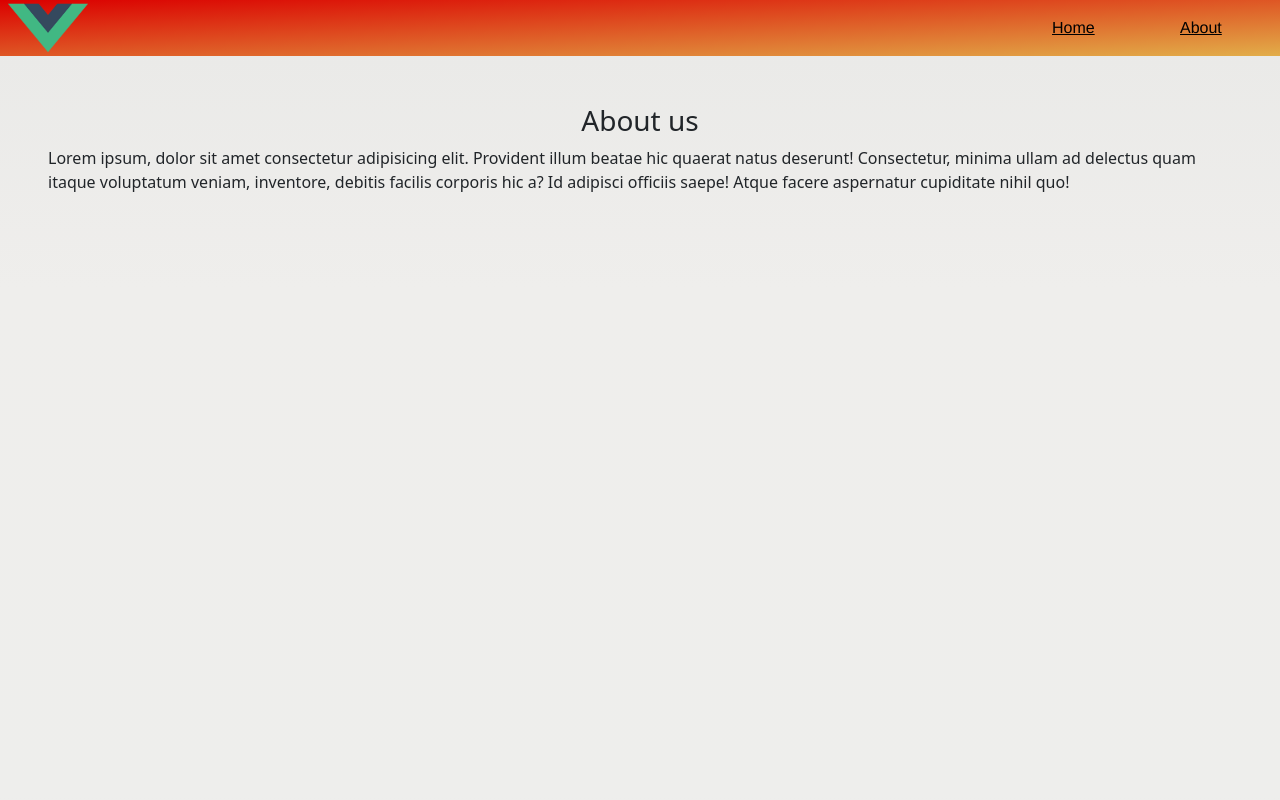
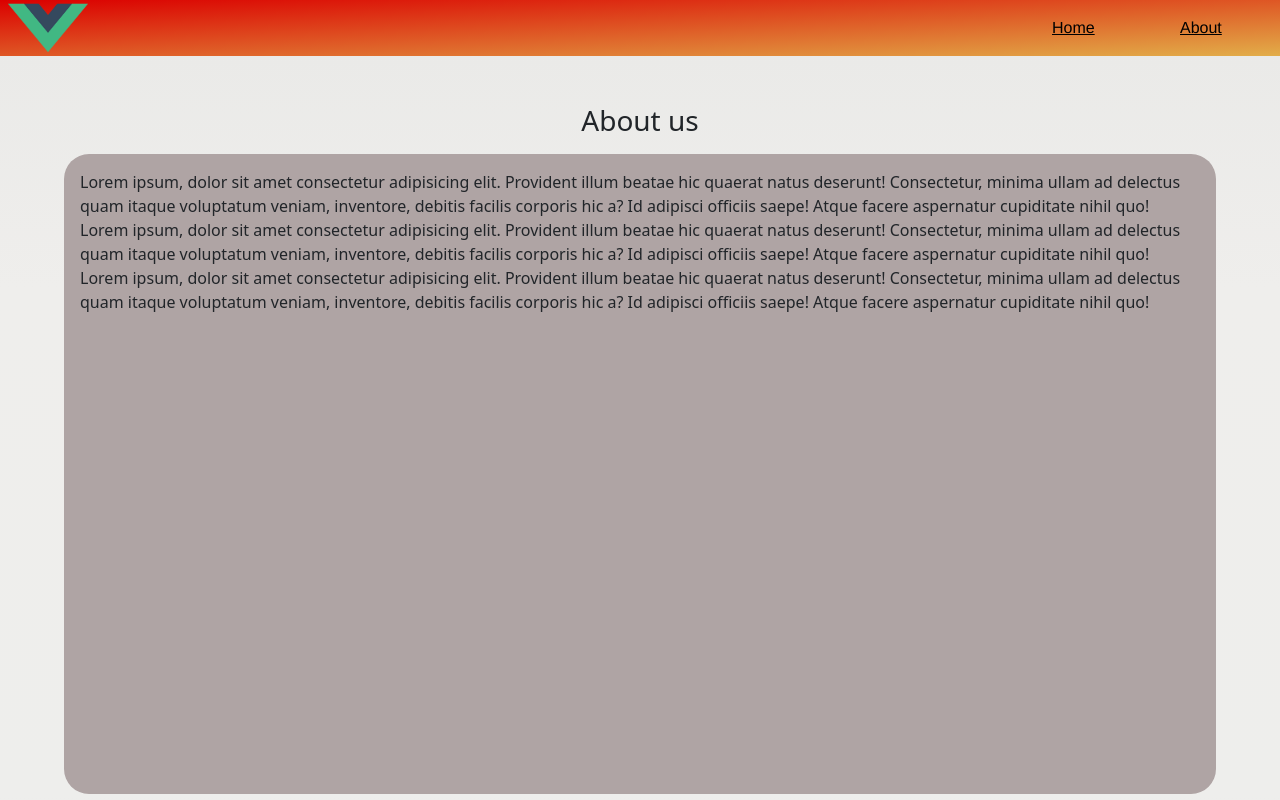
Before and after one commit to SebEil/Arbeidskrav-DS4102, a Vue app: page /about in a window 1280 px wide. Shown: the top 800 px of the page. Built offline with nearby package versions, Linux system fonts and the light colour scheme.

Commit message:
Så siden ser litt større ut

```diff
--- a/src/components/views/aboutPage.vue
+++ b/src/components/views/aboutPage.vue
@@ -4,6 +4,14 @@
 
         <p>
             Lorem ipsum, dolor sit amet consectetur adipisicing elit.
+            Provident illum beatae hic quaerat natus deserunt! Consectetur,
+            minima ullam ad delectus quam itaque voluptatum veniam, inventore,
+            debitis facilis corporis hic a? Id adipisci officiis saepe! Atque facere
+            aspernatur cupiditate nihil quo! Lorem ipsum, dolor sit amet consectetur adipisicing elit.
+            Provident illum beatae hic quaerat natus deserunt! Consectetur,
+            minima ullam ad delectus quam itaque voluptatum veniam, inventore,
+            debitis facilis corporis hic a? Id adipisci officiis saepe! Atque facere
+            aspernatur cupiditate nihil quo! Lorem ipsum, dolor sit amet consectetur adipisicing elit.
             Provident illum beatae hic quaerat natus deserunt! Consectetur,
             minima ullam ad delectus quam itaque voluptatum veniam, inventore,
             debitis facilis corporis hic a? Id adipisci officiis saepe! Atque facere
@@ -23,4 +31,13 @@ h3{
     text-align: center;
 }
 
+p{
+    margin: 1rem;
+    padding: 1rem;
+    border-radius: 25px;
+    background-color: rgb(175, 164, 164);
+    min-height: 40rem;
+
+}
+
 </style>
```
